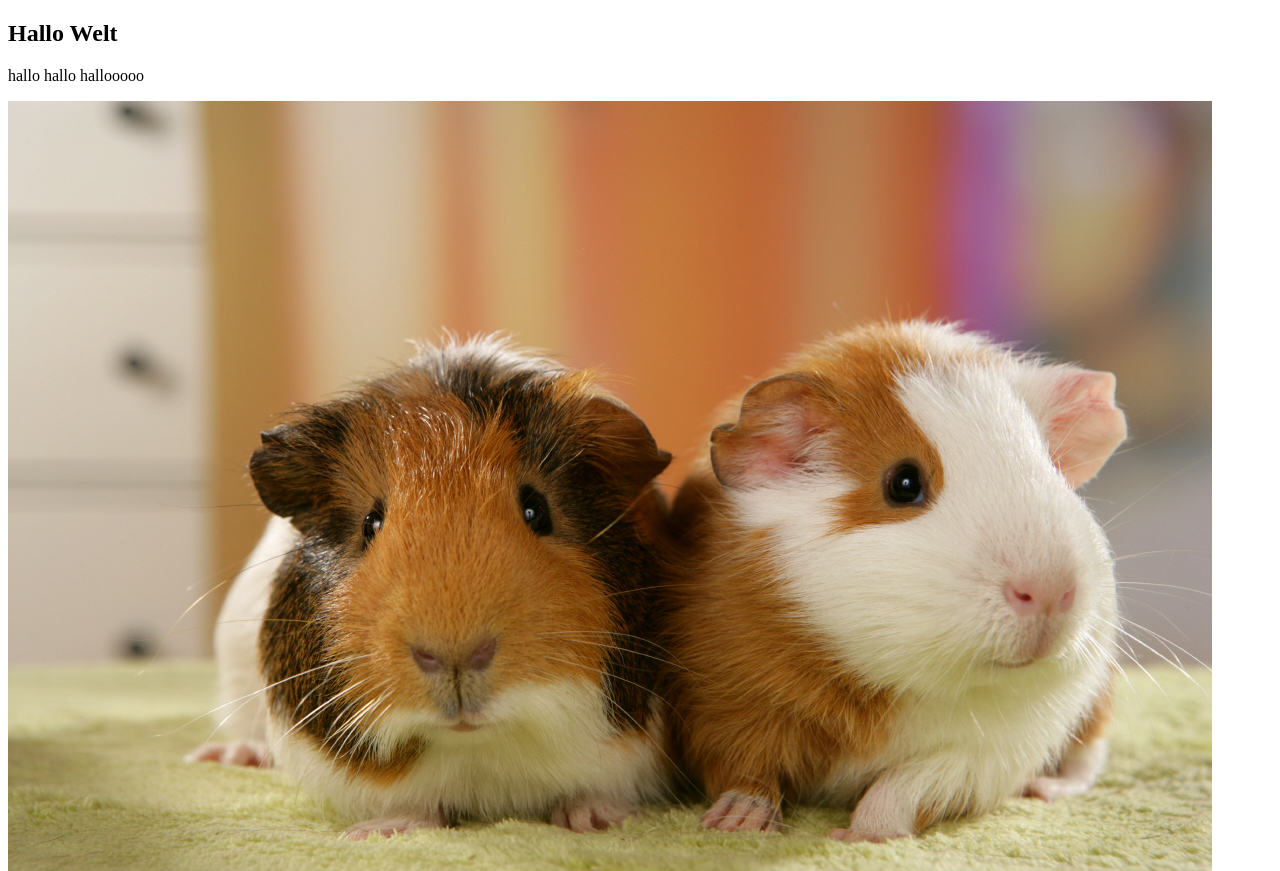
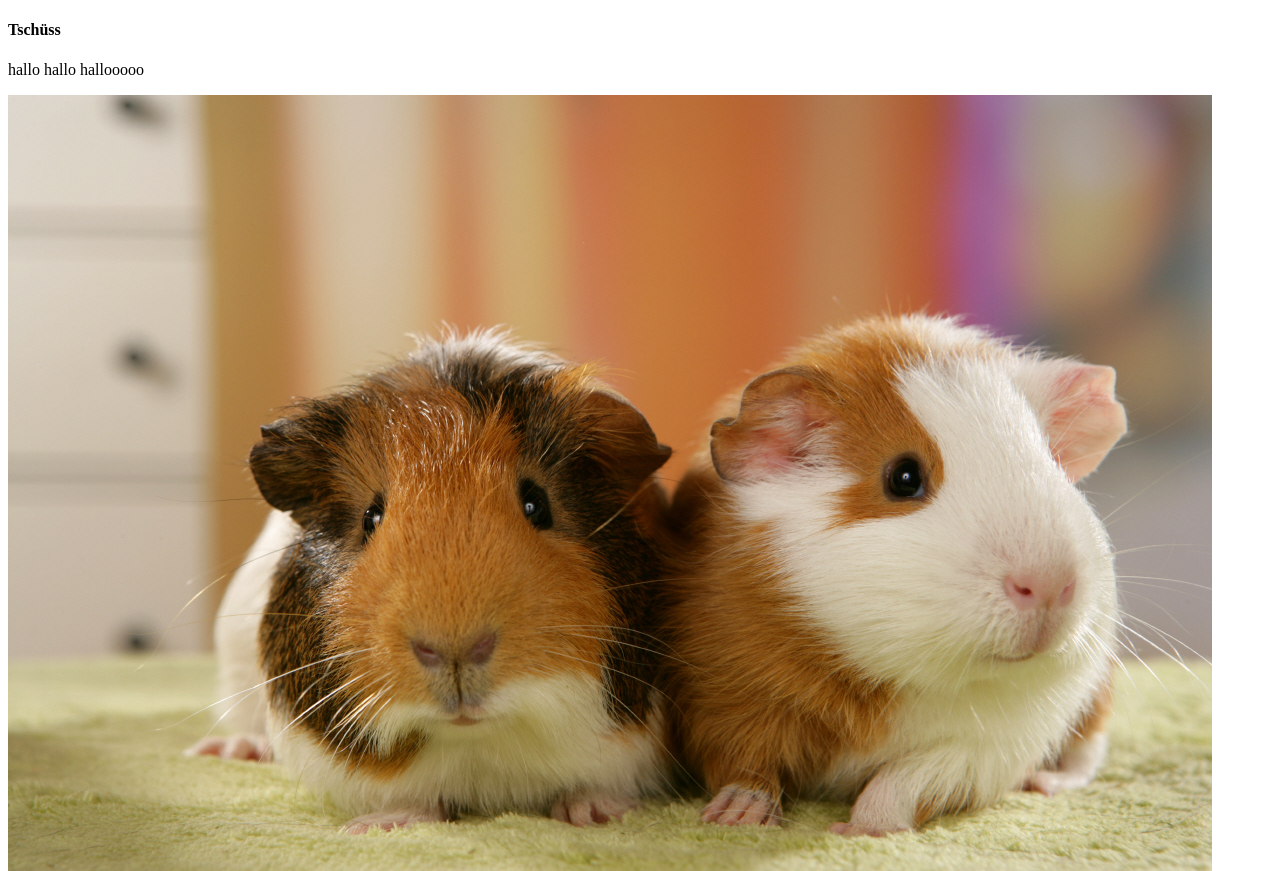
Before and after one commit to amai1990/alex, a plain HTML site: page index.html in a window 1280 px wide. Shown: the top 871 px of the page. Drawn offline with Linux system fonts and the light colour scheme.

Commit message:
changed headline

```diff
--- a/index.html
+++ b/index.html
@@ -5,7 +5,8 @@
         <title>Beschreibung der Seite</title>
     </head>
         <body>
-            <h2>Hallo Welt</h2>
+            <h4>Tschüss
+        </h4>
             <p>hallo hallo hallooooo</p>
             <img src="hausmeerschweinchen29436.jpg">
             <img src="big681416a2160b9e2021.jpg">
```
